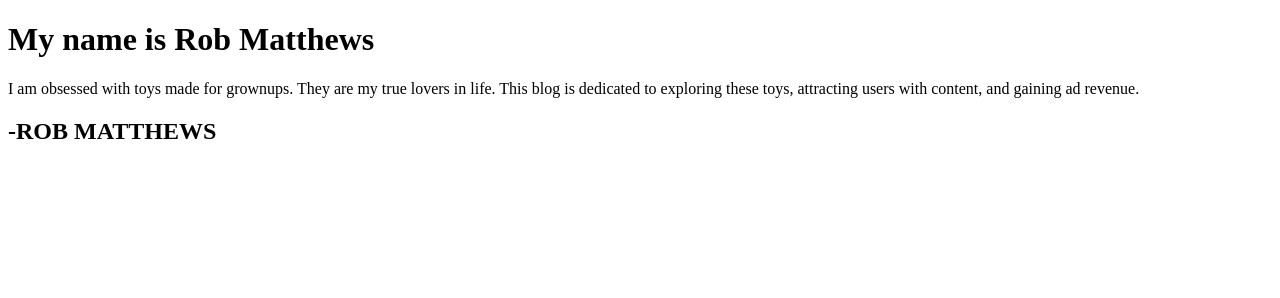
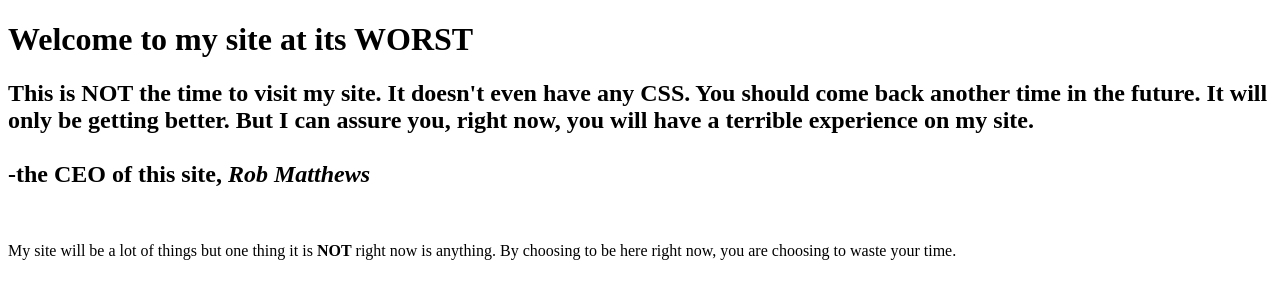
Before and after one commit to rockomatthews/rockomatthews.github.io, a plain HTML site: page index.html in a window 1280 px wide. Drawn offline with Linux system fonts and the light colour scheme.

Commit message:
Add H1 H2 P em strong and br to site

```diff
--- a/index.html
+++ b/index.html
@@ -1,11 +1,16 @@
 <!DOCTYPE html>
 <html>
 <head>
-	<title>About Me</title>
+	<title>Rob Matthews' Site</title>
 </head>
 <body>
-<h1>My name is Rob Matthews</h1>
-<p>I am obsessed with toys made for grownups. They are my true lovers in life. This blog is dedicated to exploring these toys, attracting users with content, and gaining ad revenue. </p>
-<h2>-ROB MATTHEWS</h2>
+	<h1>Welcome to my site at its WORST</h1>
+	<h2>This is NOT the time to visit my site.  It doesn't even have any CSS.  You should come back another time in the future.  It will only be getting better.  But I can assure you, right now, you will have a terrible experience on my site.
+	<br>
+	<br>
+	-the CEO of this site, <em>Rob Matthews</em>
+	</h2>
+<br>
+	<p>My site will be a lot of things but one thing it is <strong>NOT</strong> right now is anything.  By choosing to be here right now, you are choosing to waste your time.  </p>
 </body>
 </html>
```
